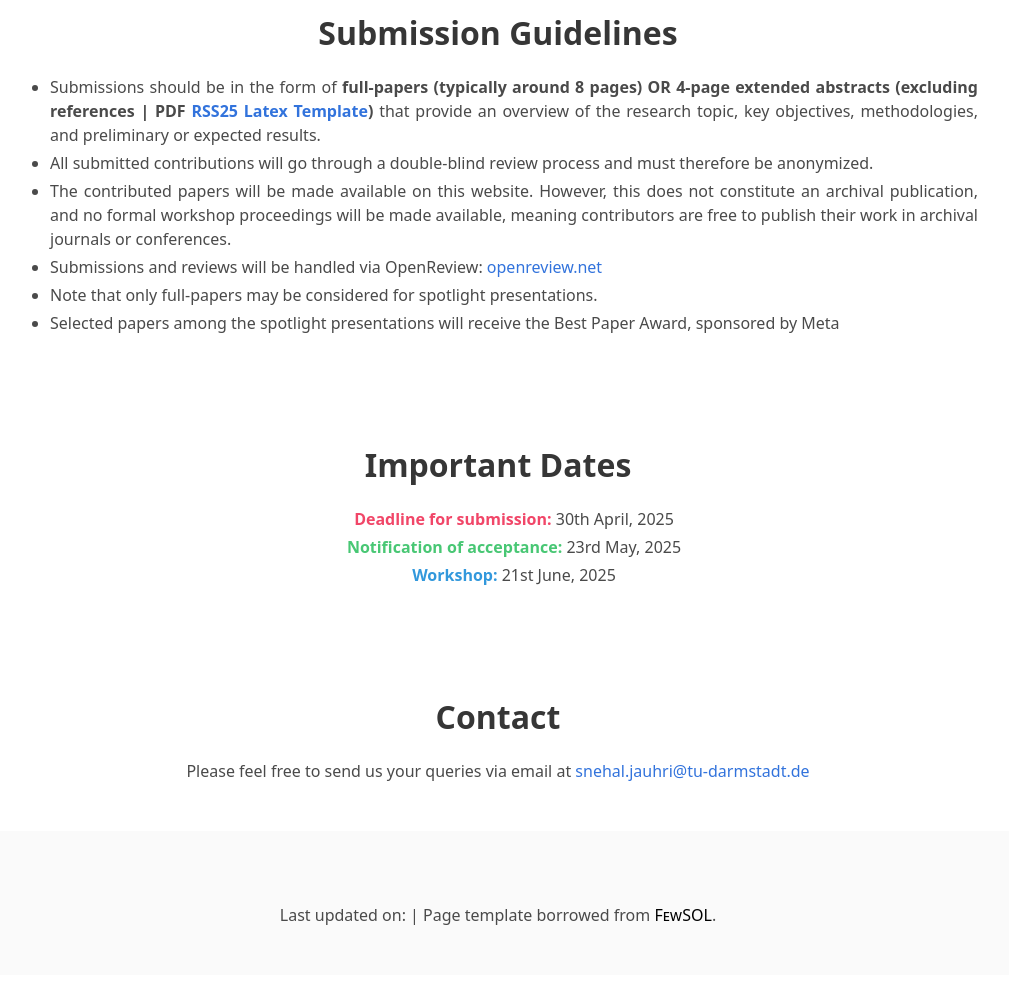
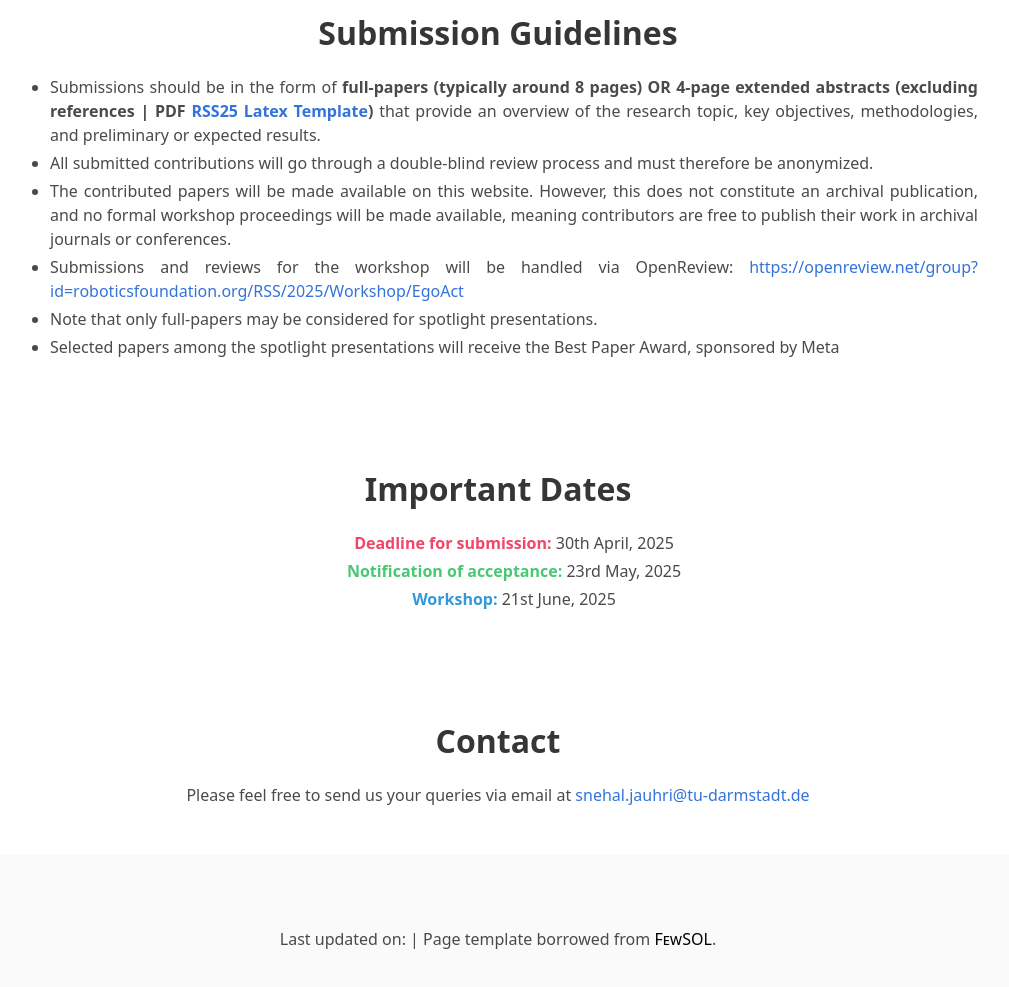
Before and after one commit to egoact/rss2025, a plain HTML site: page call-for-contributions/index.html in a window 1280 px wide. Shown: the part 1271-2258 px from the top of the page, without its empty margins (142-1151 px from the left). Drawn offline with Linux system fonts and the light colour scheme; no server answers; a web font is replaced by a local one.

Commit message:
add openreview link

```diff
--- a/call-for-contributions/index.html
+++ b/call-for-contributions/index.html
@@ -135,7 +135,7 @@
                 <!-- <li>Please specify your preferred presentation format (poster or spotlight) in the submission.</li> -->
                 <!-- <li>Please include the publication venue of your work as a part of submission.</li> -->
                 <!-- <li>Please note that all presentations should be relevant to the workshop theme and align with the conference's code of conduct.</li> -->
-                <li>Submissions and reviews will be handled via OpenReview: <a href="https://openreview.net/" target="_blank">openreview.net</a></li>
+                <li>Submissions and reviews for the workshop will be handled via OpenReview: <a href="https://openreview.net/group?id=roboticsfoundation.org/RSS/2025/Workshop/EgoAct" target="_blank">https://openreview.net/group?id=roboticsfoundation.org/RSS/2025/Workshop/EgoAct</a></li>
                 <li>Note that only full-papers may be considered for spotlight presentations.</li>
                 <li>Selected papers among the spotlight presentations will receive the Best Paper Award, sponsored by Meta</li>
                 <!-- <li>Use this <a class="bold" href="#" target="_blank">form</a> for your submission.</li> -->
```
